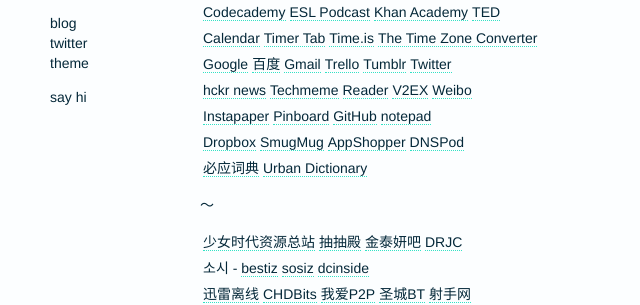
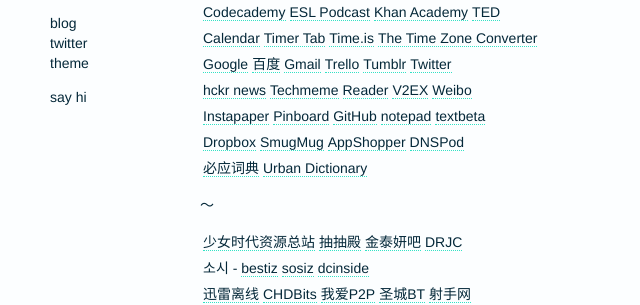
Before and after one commit to lzl/lzl.github.com, a Jekyll site: the page built from _posts/2012-03-12-links.md, in a window 1280 px wide. Shown: the part 121-426 px from the top of the page, without its empty margins (0-640 px from the left). Built offline with Jekyll 4.4.1, drawn with Linux system fonts in a browser that asks for light colours.

Commit message:
add textbeta

```diff
--- a/_posts/2012-03-12-links.md
+++ b/_posts/2012-03-12-links.md
@@ -11,7 +11,7 @@
 
 [hckr news](http://hckrnews.com/) | [Techmeme](http://techmeme.com/) | [Reader](https://www.google.com/reader/view/) | [V2EX](http://www.v2ex.com/) | [Weibo](http://weibo.com/)
 
-[Instapaper](http://www.instapaper.com/) | [Pinboard](http://pinboard.in/) | [GitHub](https://github.com) | [notepad](http://notepad.cc/)
+[Instapaper](http://www.instapaper.com/) | [Pinboard](http://pinboard.in/) | [GitHub](https://github.com) | [notepad](http://notepad.cc/) | [textbeta](https://textbeta.com/)
 
 [Dropbox](https://www.dropbox.com/) | [SmugMug](http://www.smugmug.com/) | [AppShopper](http://appshopper.com/) | [DNSPod](https://www.dnspod.cn/)
 
@@ -19,7 +19,7 @@
 
 ～
 
-[少女时代资源总站](http://hi.baidu.com/%C9%D9%C5%AE%D7%CA%D4%B4%D7%DC%D5%BE/home) | [抽抽殿](http://www.snsdforever.com/bbs/) | [金泰妍吧](http://tieba.baidu.com/f?kw=%BD%F0%CC%A9%E5%FB) | [DRJC](http://www.jessicachina.net/)
+[少女时代资源总站](http://hi.baidu.com/new/snsdresource) | [抽抽殿](http://www.snsdforever.com/bbs/) | [金泰妍吧](http://tieba.baidu.com/f?kw=%BD%F0%CC%A9%E5%FB) | [DRJC](http://www.jessicachina.net/)
 
 소시 - [bestiz](http://bestjd.bestiz.net/zboard/zboard.php?id=jb0901) | [sosiz](http://www.sosiz.net/?mid=org_data) | [dcinside](http://gall.dcinside.com/list.php?id=taeyeon_new)
 
```
